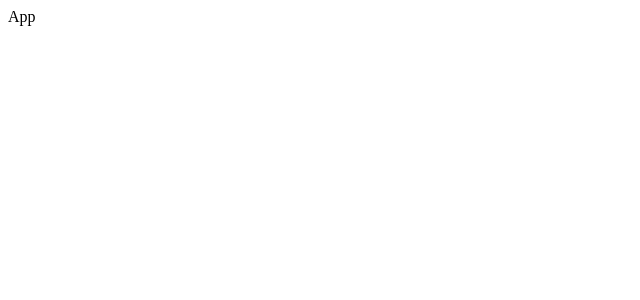
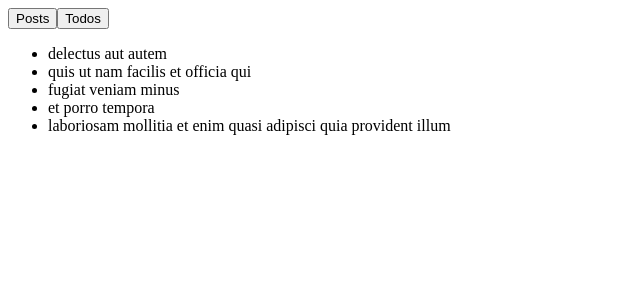
Before and after one commit to median-man-react-examples/hooks-simple, a React (Create React App) app: page / in a window 1280 px wide. Shown: the top 300 px of the page, without its empty margins (0-640 px from the left). Built offline with nearby package versions, Linux system fonts and the light colour scheme.

Commit message:
App renders buttons and todos
- uses placeholder todos
- buttons don't do anything yet

```diff
--- a/src/components/App.jsx
+++ b/src/components/App.jsx
@@ -1,8 +1,53 @@
 import React from 'react'
+
+const todos = [
+  {
+    userId: 1,
+    id: 1,
+    title: 'delectus aut autem',
+    completed: false
+  },
+  {
+    userId: 1,
+    id: 2,
+    title: 'quis ut nam facilis et officia qui',
+    completed: false
+  },
+  {
+    userId: 1,
+    id: 3,
+    title: 'fugiat veniam minus',
+    completed: false
+  },
+  {
+    userId: 1,
+    id: 4,
+    title: 'et porro tempora',
+    completed: true
+  },
+  {
+    userId: 1,
+    id: 5,
+    title: 'laboriosam mollitia et enim quasi adipisci quia provident illum',
+    completed: false
+  }
+]
 
 class App extends React.Component {
   render() {
-    return <div>App</div>
+    return (
+      <div>
+        <div>
+          <button>Posts</button>
+          <button>Todos</button>
+        </div>
+        <ul>
+          {todos.map(({ title }) => (
+            <li>{title}</li>
+          ))}
+        </ul>
+      </div>
+    )
   }
 }
 
```
